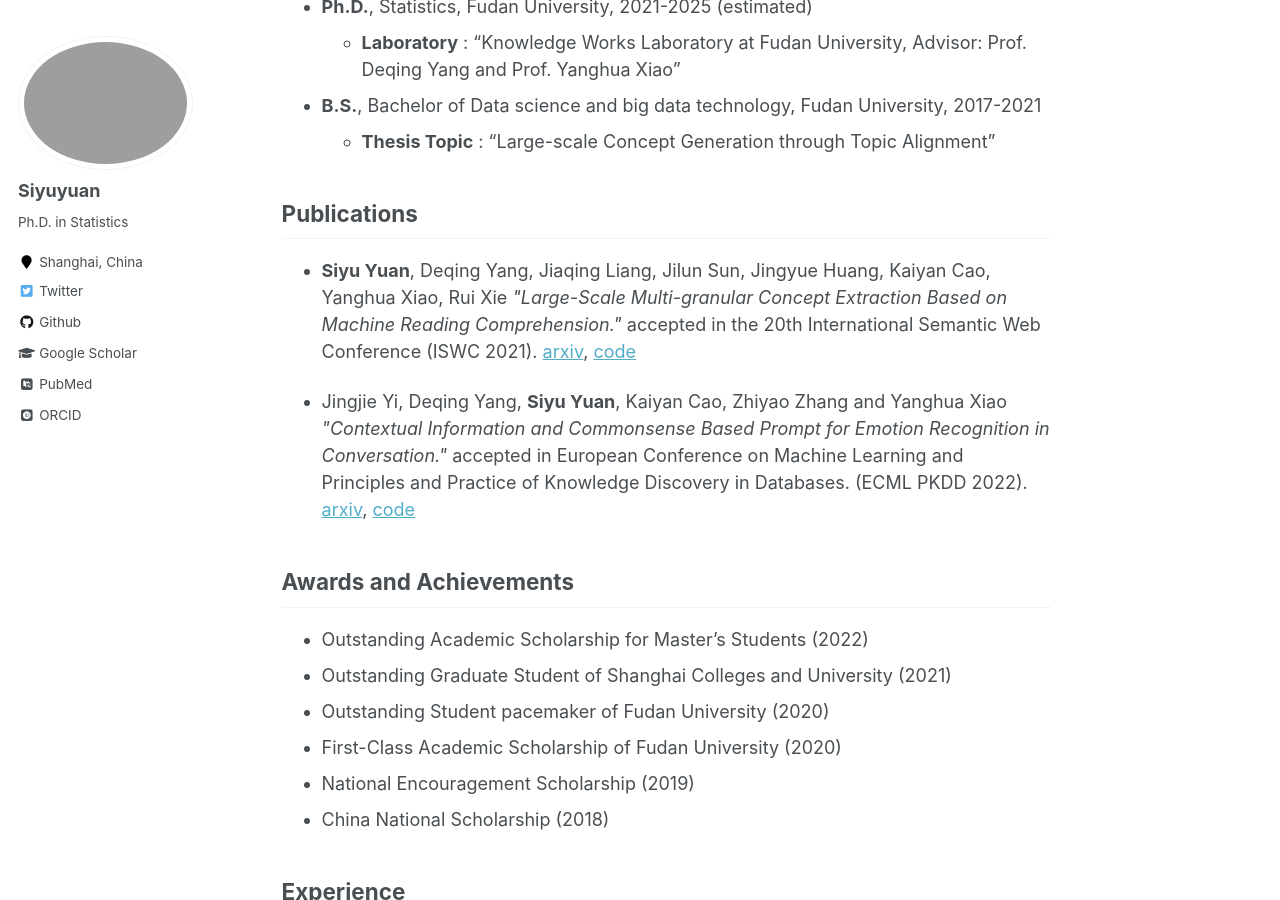
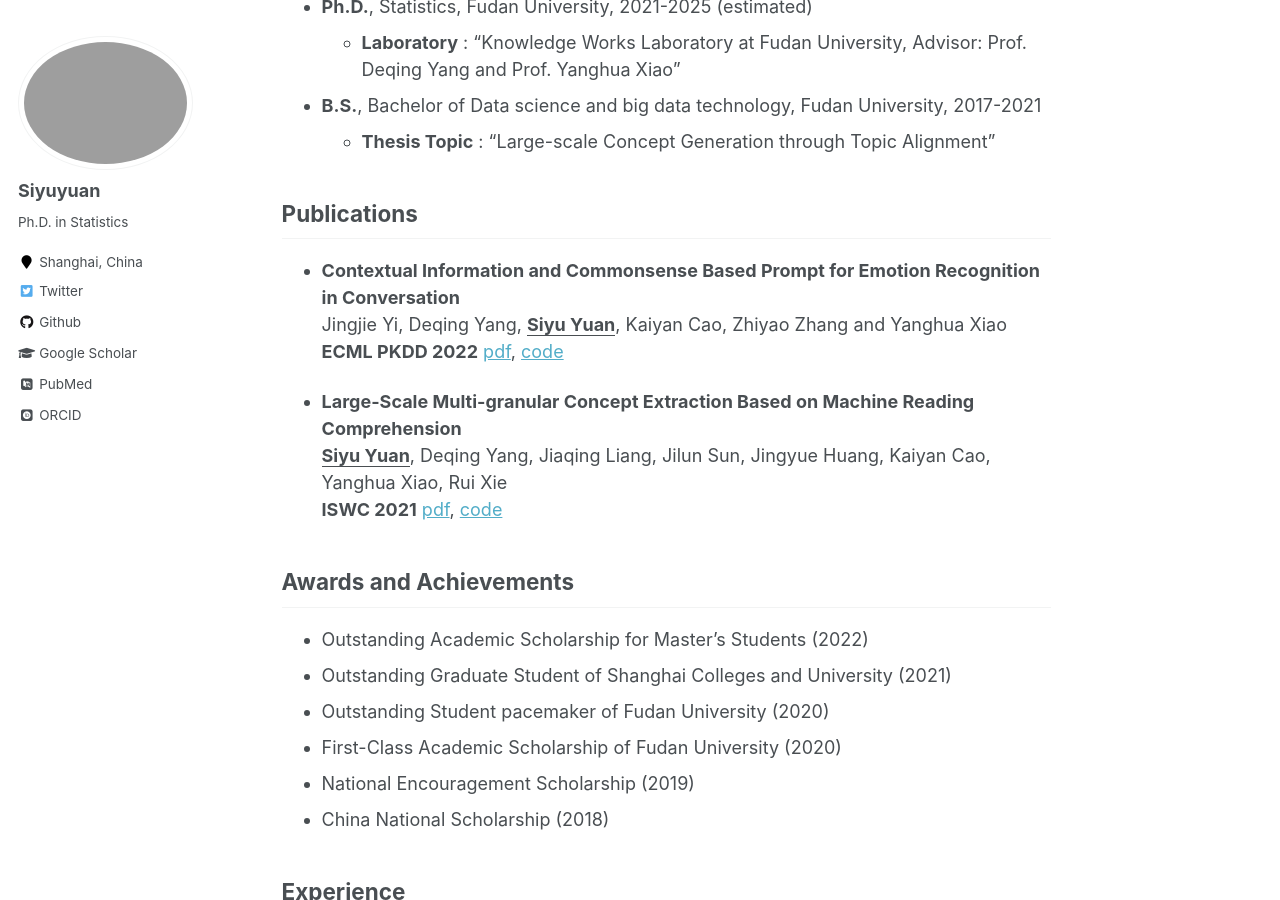
Before and after one commit to siyuyuan/siyuyuan.github.io, a Jekyll site: the page built from _pages/about.md, in a window 1280 px wide and 900 px high, scrolled down 428 px. Built offline with Jekyll 4.4.1, drawn with Linux system fonts in a browser that asks for light colours; some web fonts are replaced.

Commit message:
Update about.md

```diff
--- a/_pages/about.md
+++ b/_pages/about.md
@@ -20,17 +20,10 @@ This is Siyu Yuan, a Ph.D. student at the School of Data Science in Fudan Univer
     - **Thesis Topic** : "Large-scale Concept Generation through Topic Alignment"
 
 ## Publications
--   **Siyu Yuan**, Deqing Yang, Jiaqing Liang, Jilun Sun, Jingyue Huang,
-    Kaiyan Cao, Yanghua Xiao, Rui Xie *\"Large-Scale Multi-granular
-    Concept Extraction Based on Machine Reading Comprehension.\"*
-    accepted in the 20th International Semantic Web Conference (ISWC
-    2021). [arxiv](https://arxiv.org/abs/2208.14139), [code](https://github.com/fcihraeipnusnacwh/MRC-CE)
 
--   Jingjie Yi, Deqing Yang, **Siyu Yuan**, Kaiyan Cao, Zhiyao Zhang and
-    Yanghua Xiao *\"Contextual Information and Commonsense Based Prompt
-    for Emotion Recognition in Conversation.\"* accepted in European
-    Conference on Machine Learning and Principles and Practice of
-    Knowledge Discovery in Databases. (ECML PKDD 2022). [arxiv](https://arxiv.org/abs/2207.13254), [code](https://github.com/DeqingYang/CISPER)
+-   **Contextual Information and Commonsense Based Prompt for Emotion Recognition in Conversation** <br> Jingjie Yi, Deqing Yang, <ins>**Siyu Yuan**</ins>, Kaiyan Cao, Zhiyao Zhang and Yanghua Xiao <br>  **ECML PKDD 2022** [pdf](https://arxiv.org/abs/2207.13254), [code](https://github.com/DeqingYang/CISPER) <br>
+
+-   **Large-Scale Multi-granular Concept Extraction Based on Machine Reading Comprehension** <br> <ins>**Siyu Yuan**</ins>, Deqing Yang, Jiaqing Liang, Jilun Sun, Jingyue Huang, Kaiyan Cao, Yanghua Xiao, Rui Xie <br> **ISWC 2021** [pdf](https://arxiv.org/abs/2208.14139), [code](https://github.com/fcihraeipnusnacwh/MRC-CE) <br>
 
 ## Awards and Achievements
 -  Outstanding Academic Scholarship for Master's Students (2022)
```
